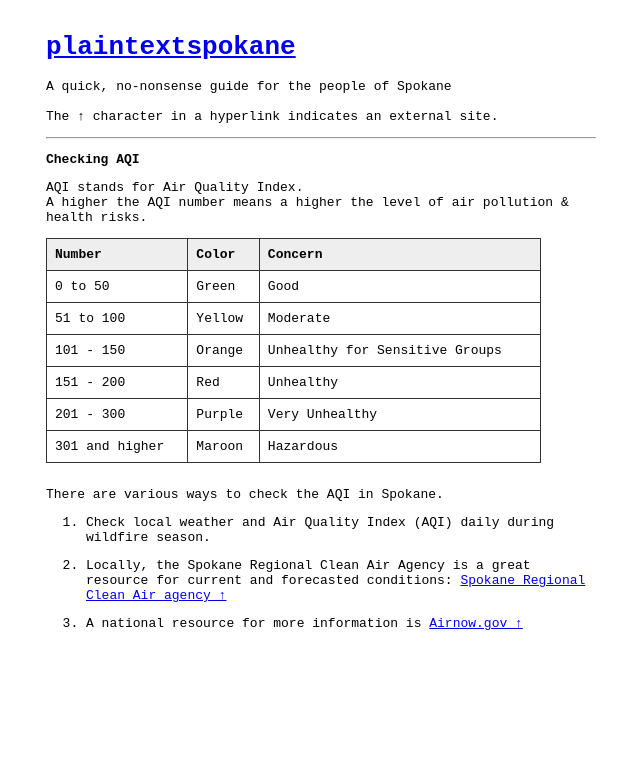
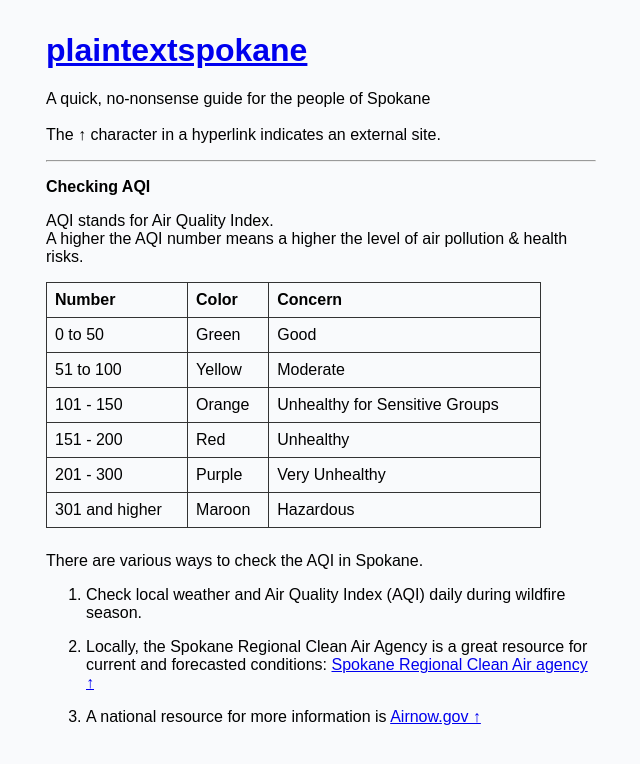
Before and after one commit to plaintextspokane/plaintextspokane.github.io, a Jekyll site: the page built from aqi.md, in a window 1280 px wide. Shown: the top 764 px of the page, without its empty margins (319-959 px from the left). Built offline with Jekyll 4.4.1, drawn with Linux system fonts in a browser that asks for light colours.

Commit message:
Update style.css

```diff
--- a/assets/css/style.css
+++ b/assets/css/style.css
@@ -1,8 +1,9 @@
 body {
-  font-family: monospace;
+  font-family: arial, sans-serif;
   margin: 2rem auto;
   max-width: 550px;
   padding: 0 1rem;
+  background-color: #f9fafc;
 }
 
 .content table {
@@ -19,5 +20,5 @@ body {
 }
 
 .content th {
-  background-color: #eee;
+  background-color: #f9fafc;
 }
```
